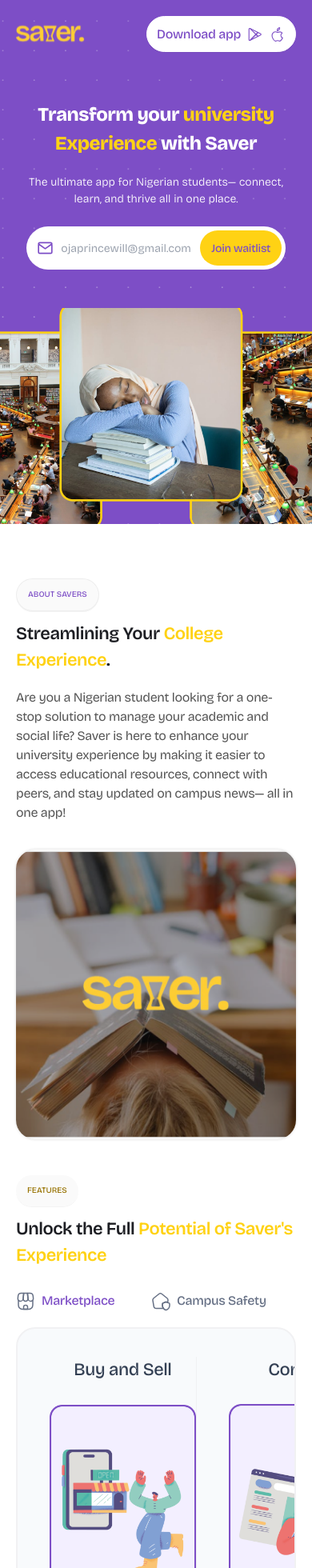
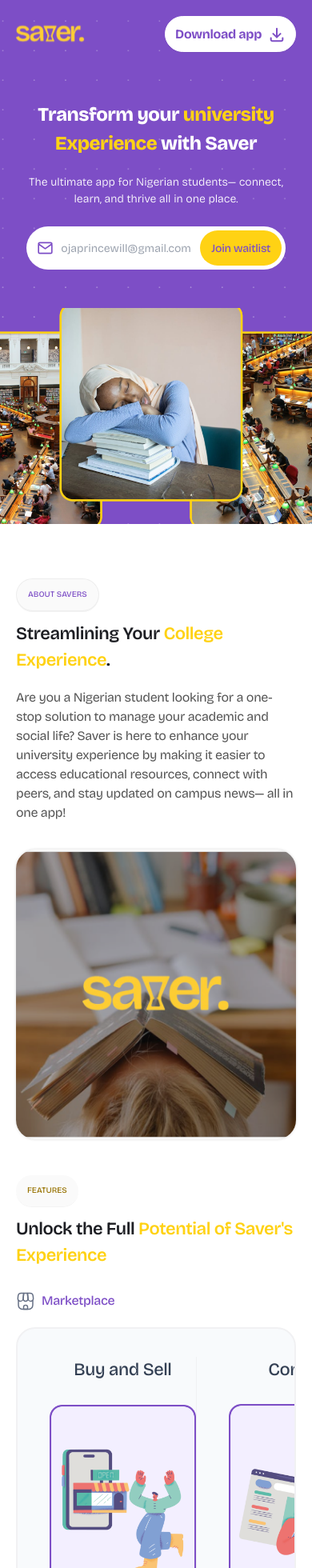
Before and after one commit to saverapp1/landing-page, a Vue app: page / in a window 390 px wide. Shown: the top 1960 px of the page at 80% size. Built offline with nearby package versions, Linux system fonts and the light colour scheme.

Commit message:
feat: changed feature layout on mobile

```diff
--- a/src/components/BigScreenFeatures.vue
+++ b/src/components/BigScreenFeatures.vue
@@ -66,7 +66,7 @@
 </script>
 
 <template>
- <div class="block w-full">
+ <div class="w-full hidden md:block">
   <!-- tab selector -->
   <div class="w-full tab overflow-x-scroll mb-[20px]">
    <div class="flex w-fit items-center space-x-[10px] md:space-x-[21px]">
--- a/src/components/FeaturesSaver.vue
+++ b/src/components/FeaturesSaver.vue
@@ -1,5 +1,6 @@
 <script setup lang="ts">
 import BigScreenFeatures from './BigScreenFeatures.vue';
+import SmallScreenFeatures from './SmallScreenFeatures.vue';
 </script>
 
 <template>
@@ -16,6 +17,7 @@
    </span>
   </div>
   <BigScreenFeatures />
+  <SmallScreenFeatures />
  </div>
 </template>
 
--- a/src/components/HeaderView.vue
+++ b/src/components/HeaderView.vue
@@ -8,11 +8,10 @@
    </div>
    <div
     class="flex py-[9.5px] px-[12px] space-x-[8px] items-center bg-[#fff] rounded-[100px] border border-[#fff] md:cursor-pointer download_shade">
-    <div class="text-[#7d4ec6] text-[16px] font-[500] tracking-[-0.32px]">
+    <div class="text-[#7d4ec6] text-[16px] md:leading-[26px] font-[700] tracking-[-0.32px]">
      Download app
     </div>
-    <div><img src="/playstore.svg" /></div>
-    <div><img src="/appstore.svg" /></div>
+    <div><img src="/download.svg" /></div>
    </div>
   </div>
  </div>
--- /dev/null
+++ b/src/components/SmallScreenFeatures.vue
@@ -0,0 +1,65 @@
+<script setup lang="ts">
+import MarketPlace from './MarketPlace.vue';
+import CampusSafety from './CampusSafety.vue';
+import AcademicTool from './AcademicTool.vue';
+import UniversityInsight from './UniversityInsight.vue';
+import SocialInteraction from './SocialInteraction.vue';
+</script>
+
+<template>
+ <div class="md:hidden">
+  <!-- features -->
+  <!-- 1 -->
+  <div class="w-full flex items-center space-x-[8px] cursor-pointer mb-[20px]">
+   <div><img src="/marketplace.svg" /></div>
+   <div class="text-[#7d4ec6] text-[16px] md:text-[22px] font-[500] tracking-[-0.32px] md:tracking-[-0.44px]">
+    Marketplace
+   </div>
+  </div>
+  <div class="mb-[28px] w-full tab h-fit rounded-[24px] border-[2px] border-[#f1f1f3] bg-[#f8fafc] pt-[35px]">
+   <MarketPlace />
+  </div>
+  <!-- end 1 -->
+  <div class="w-full flex items-center space-x-[8px] cursor-pointer mb-[20px]">
+   <div><img src="/campus.svg" /></div>
+   <div class="text-[#7d4ec6] text-[16px] md:text-[22px] font-[500] tracking-[-0.32px] md:tracking-[-0.44px]">
+    Campus Safety
+   </div>
+  </div>
+  <div class="mb-[28px] w-full tab h-fit rounded-[24px] border-[2px] border-[#f1f1f3] bg-[#f8fafc] pt-[35px]">
+   <CampusSafety />
+  </div>
+  <!-- end 2 -->
+  <div class="w-full flex items-center space-x-[8px] cursor-pointer mb-[20px]">
+   <div><img src="/book.svg" /></div>
+   <div class="text-[#7d4ec6] text-[16px] md:text-[22px] font-[500] tracking-[-0.32px] md:tracking-[-0.44px]">
+    Academic Tools
+   </div>
+  </div>
+  <div class="mb-[28px] w-full tab h-fit rounded-[24px] border-[2px] border-[#f1f1f3] bg-[#f8fafc] pt-[35px]">
+   <AcademicTool />
+  </div>
+  <!-- end 3 -->
+  <div class="w-full flex items-center space-x-[8px] cursor-pointer mb-[20px]">
+   <div><img src="/university.svg" /></div>
+   <div class="text-[#7d4ec6] text-[16px] md:text-[22px] font-[500] tracking-[-0.32px] md:tracking-[-0.44px]">
+    University Insights
+   </div>
+  </div>
+  <div class="mb-[28px] w-full tab h-fit rounded-[24px] border-[2px] border-[#f1f1f3] bg-[#f8fafc] pt-[35px]">
+   <UniversityInsight />
+  </div>
+  <!-- end 4 -->
+  <div class="w-full flex items-center space-x-[8px] cursor-pointer mb-[20px]">
+   <div><img src="/campus.svg" /></div>
+   <div class="text-[#7d4ec6] text-[16px] md:text-[22px] font-[500] tracking-[-0.32px] md:tracking-[-0.44px]">
+    Social Interaction
+   </div>
+  </div>
+  <div class="w-full tab h-fit rounded-[24px] border-[2px] border-[#f1f1f3] bg-[#f8fafc] pt-[35px]">
+   <SocialInteraction />
+  </div>
+  <!-- end 5 -->
+  <!-- end fetaures -->
+ </div>
+</template>
```
Also changed, not shown: public/download.svg (added).
